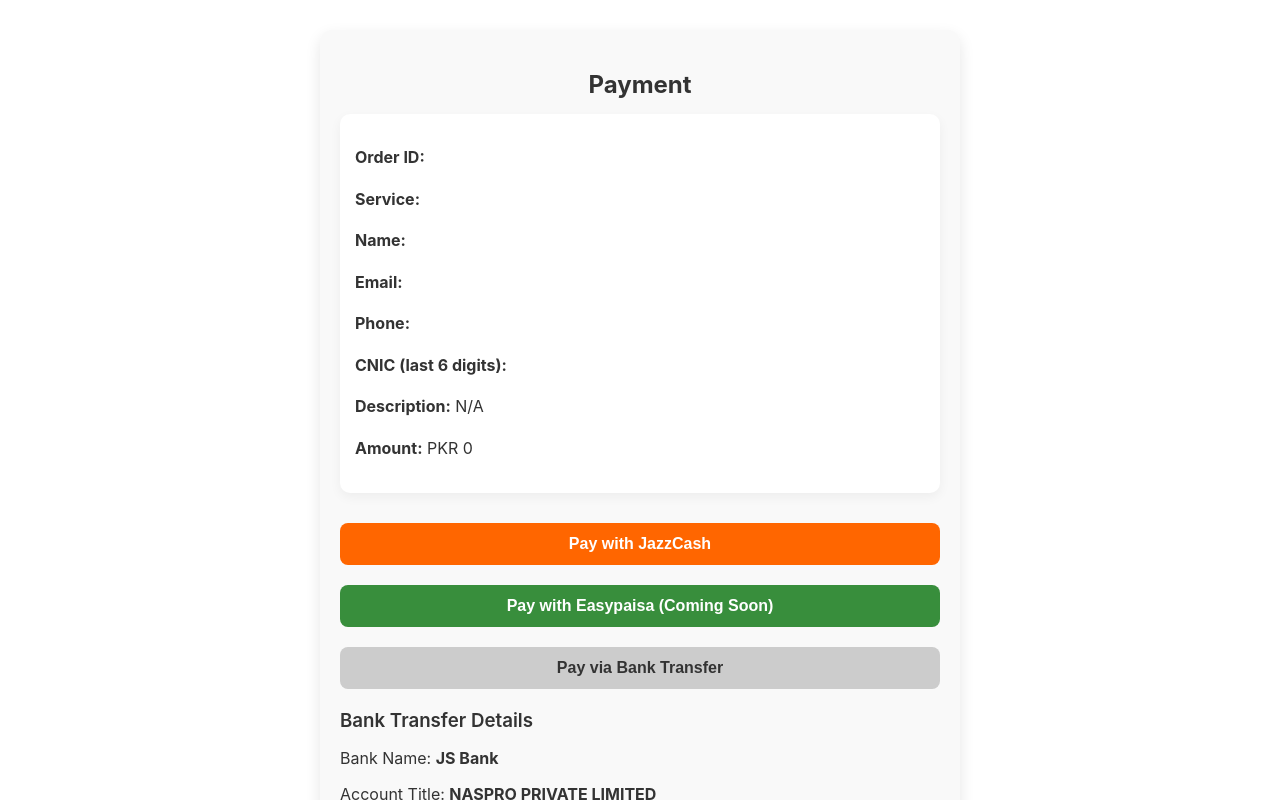
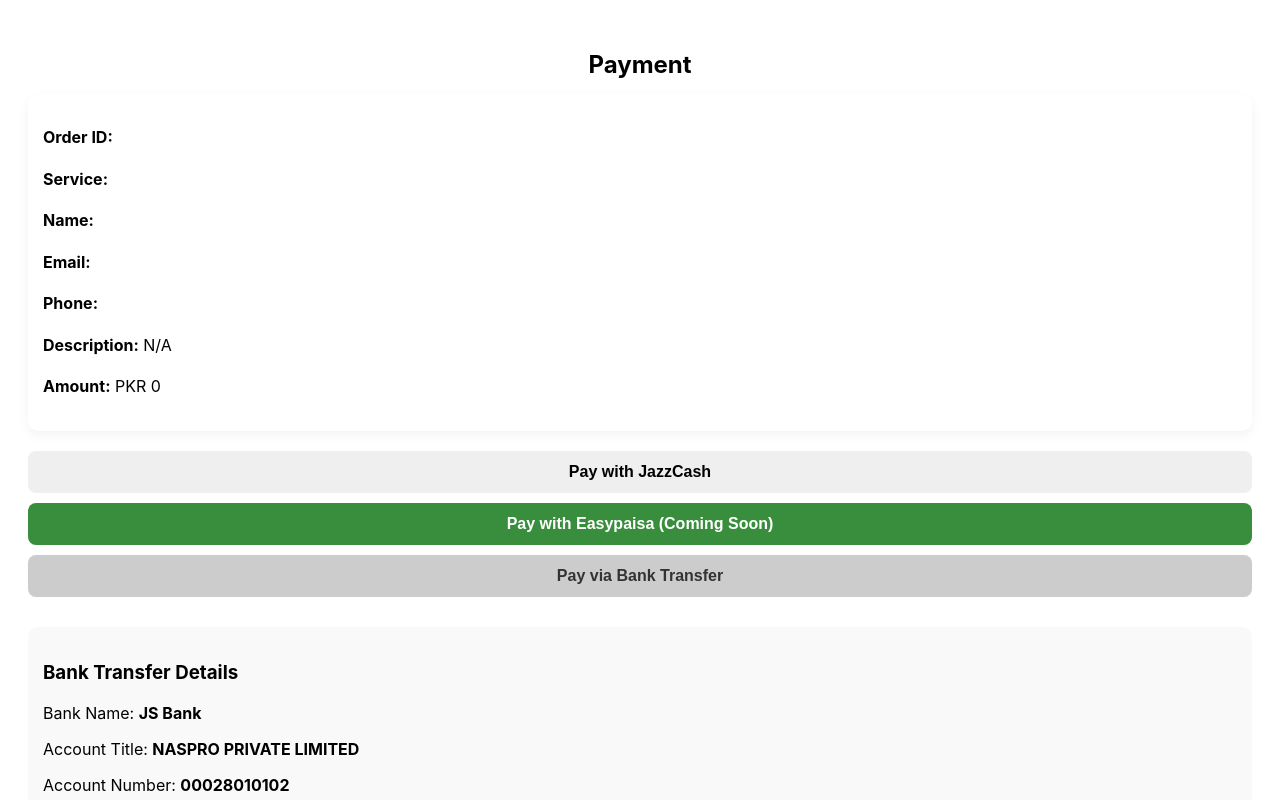
Before and after one commit to naspro-tech/naspro, a Next.js app: page /payment in a window 1280 px wide. Both pictures are taken after a click on the button "Pay via Bank Transfer". Shown: the top 800 px of the page. Built offline with nearby package versions, Linux system fonts and the light colour scheme.

Commit message:
Update payment.js

```diff
--- a/pages/payment.js
+++ b/pages/payment.js
@@ -2,56 +2,12 @@ import { useState, useEffect } from "react";
 import { useRouter } from "next/router";
 
 const SERVICE_LABELS = {
-  webapp: 'Web & App Development',
-  domainhosting: 'Domain & Hosting',
-  branding: 'Branding & Logo Design',
-  ecommerce: 'E-Commerce Solutions',
-  cloudit: 'Cloud & IT Infrastructure',
-  digitalmarketing: 'Digital Marketing',
-};
-
-const containerStyle = {
-  maxWidth: 600,
-  margin: "30px auto",
-  padding: 20,
-  background: "#f9f9f9",
-  borderRadius: 12,
-  boxShadow: "0 6px 15px rgba(0,0,0,0.1)",
-  fontFamily: "'Inter', sans-serif",
-  color: "#333",
-};
-
-const buttonStyle = {
-  backgroundColor: "#ff6600",
-  color: "#fff",
-  padding: "12px",
-  borderRadius: 8,
-  border: "none",
-  fontWeight: 600,
-  fontSize: "1rem",
-  width: "100%",
-  cursor: "pointer",
-  marginTop: 10,
-};
-
-const inputStyle = {
-  width: "100%",
-  padding: 10,
-  marginTop: 6,
-  borderRadius: 6,
-  border: "1px solid #ccc",
-  fontSize: "1rem",
-};
-
-const labelStyle = { display: "block", marginBottom: 12 };
-
-const summaryBoxStyle = {
-  backgroundColor: "#fff",
-  padding: 15,
-  borderRadius: 10,
-  boxShadow: "0 4px 12px rgba(0,0,0,0.05)",
-  marginBottom: 20,
-  lineHeight: 1.6,
+  webapp: "Web & App Development",
+  domainhosting: "Domain & Hosting",
+  branding: "Branding & Logo Design",
+  ecommerce: "E-Commerce Solutions",
+  cloudit: "Cloud & IT Infrastructure",
+  digitalmarketing: "Digital Marketing",
 };
 
 export default function PaymentPage() {
@@ -83,10 +39,6 @@ export default function PaymentPage() {
   }, [service, amount, name, email, phone, cnic, description]);
 
   const handleJazzCashPayment = async () => {
-    if (!order.cnic || order.cnic.length !== 6) {
-      alert("Please provide valid CNIC (last 6 digits) for JazzCash payment.");
-      return;
-    }
     if (!order.phone || order.phone.length !== 11) {
       alert("Please provide valid phone number for JazzCash payment.");
       return;
@@ -94,16 +46,14 @@ export default function PaymentPage() {
 
     setLoading(true);
     try {
-      // Step 1: Get payload from backend
       const response = await fetch("/api/jazzcash_payment", {
         method: "POST",
         headers: { "Content-Type": "application/json" },
         body: JSON.stringify({
           amount: Number(order.amount),
-          description: `Payment for ${SERVICE_LABELS[order.service] || order.service} - ${order.name}`,
+          description: order.description || "Payment",
           orderId,
           mobileNumber: order.phone,
-          cnic: order.cnic,
           name: order.name,
           email: order.email,
           service: order.service,
@@ -113,22 +63,6 @@ export default function PaymentPage() {
       const data = await response.json();
 
       if (data.success && data.apiUrl && data.payload) {
-        // Step 2: Store order in localStorage for /thankyou fallback
-        const orderData = {
-          orderId,
-          service: order.service,
-          amount: order.amount,
-          payment_method: "JazzCash",
-          transaction_id: "",
-          name: order.name,
-          email: order.email,
-          phone: order.phone,
-          cnic: order.cnic,
-          description: order.description,
-        };
-        localStorage.setItem("lastOrder", JSON.stringify(orderData));
-
-        // Step 3: Create hidden form and submit to JazzCash
         const form = document.createElement("form");
         form.method = "POST";
         form.action = data.apiUrl;
@@ -154,8 +88,8 @@ export default function PaymentPage() {
     }
   };
 
+  const handleBankStep1 = () => setBankStep(1);
   const handleComingSoon = () => alert("This payment method is coming soon!");
-  const handleBankStep1 = () => setBankStep(1);
 
   const handleChange = (e) => {
     const { name, value, files } = e.target;
@@ -179,11 +113,9 @@ export default function PaymentPage() {
       name: order.name,
       email: order.email,
       phone: order.phone,
-      cnic: order.cnic,
       description: order.description,
     };
     localStorage.setItem("lastOrder", JSON.stringify(orderData));
-
     alert("Payment proof submitted successfully!");
     router.push("/thankyou");
   };
@@ -191,79 +123,123 @@ export default function PaymentPage() {
   const serviceLabel = SERVICE_LABELS[order.service] || order.service;
 
   return (
-    <div style={containerStyle}>
-      <h2 style={{ fontSize: "1.5rem", fontWeight: "700", marginBottom: 15, textAlign: "center" }}>
-        Payment
-      </h2>
+    <div className="payment-container">
+      <h2>Payment</h2>
 
-      <div style={summaryBoxStyle}>
+      <div className="summary-box">
         <p><strong>Order ID:</strong> {orderId}</p>
-        <p><b>Service:</b> {serviceLabel}</p>
-        <p><b>Name:</b> {order.name}</p>
-        <p><b>Email:</b> {order.email}</p>
-        <p><b>Phone:</b> {order.phone}</p>
-        <p><b>CNIC (last 6 digits):</b> {order.cnic}</p>
-        <p><b>Description:</b> {order.description || "N/A"}</p>
-        <p><b>Amount:</b> PKR {Number(order.amount).toLocaleString()}</p>
+        <p><strong>Service:</strong> {serviceLabel}</p>
+        <p><strong>Name:</strong> {order.name}</p>
+        <p><strong>Email:</strong> {order.email}</p>
+        <p><strong>Phone:</strong> {order.phone}</p>
+        <p><strong>Description:</strong> {order.description || "N/A"}</p>
+        <p><strong>Amount:</strong> PKR {Number(order.amount).toLocaleString()}</p>
       </div>
 
-      <div style={{ display: "flex", flexDirection: "column", gap: 10 }}>
-        <button
-          onClick={handleJazzCashPayment}
-          disabled={loading}
-          style={loading ? { ...buttonStyle, backgroundColor: "#6c757d", cursor: "not-allowed" } : buttonStyle}
-        >
+      <div className="button-group">
+        <button onClick={handleJazzCashPayment} disabled={loading}>
           {loading ? "Processing..." : "Pay with JazzCash"}
         </button>
 
-        <button onClick={handleComingSoon} style={{ ...buttonStyle, backgroundColor: "#388e3c" }}>
+        <button onClick={handleComingSoon} className="secondary">
           Pay with Easypaisa (Coming Soon)
         </button>
 
-        <button
-          onClick={() => setMethod("bank")}
-          style={{ ...buttonStyle, backgroundColor: "#ccc", color: "#333", cursor: "pointer" }}
-        >
+        <button onClick={() => setMethod("bank")} className="tertiary">
           Pay via Bank Transfer
         </button>
       </div>
 
-      {/* Bank Transfer Step 1 */}
       {method === "bank" && bankStep === 0 && (
-        <div style={{ marginTop: 20 }}>
-          <h3 style={{ fontWeight: 600, marginBottom: 10 }}>Bank Transfer Details</h3>
+        <div className="bank-step">
+          <h3>Bank Transfer Details</h3>
           <p>Bank Name: <b>JS Bank</b></p>
           <p>Account Title: <b>NASPRO PRIVATE LIMITED</b></p>
           <p>Account Number: <b>00028010102</b></p>
-          <button onClick={handleBankStep1} style={{ ...buttonStyle, backgroundColor: "#ff6600" }}>
-            I Have Completed the Payment
-          </button>
+          <button onClick={handleBankStep1}>I Have Completed the Payment</button>
         </div>
       )}
 
-      {/* Bank Transfer Step 2 */}
       {method === "bank" && bankStep === 1 && (
-        <form style={{ marginTop: 20 }} onSubmit={handleBankSubmit}>
-          <h3 style={{ fontWeight: 600, marginBottom: 10 }}>Submit Payment Proof</h3>
-          <label style={labelStyle}>
+        <form className="bank-step-form" onSubmit={handleBankSubmit}>
+          <h3>Submit Payment Proof</h3>
+          <label>
             Transaction Number:
-            <input type="text" name="transactionNumber" value={proof.transactionNumber} onChange={handleChange} style={inputStyle} />
+            <input type="text" name="transactionNumber" value={proof.transactionNumber} onChange={handleChange} />
           </label>
-          <label style={labelStyle}>
+          <label>
             Account Title:
-            <input type="text" name="accountTitle" value={proof.accountTitle} onChange={handleChange} style={inputStyle} />
+            <input type="text" name="accountTitle" value={proof.accountTitle} onChange={handleChange} />
           </label>
-          <label style={labelStyle}>
+          <label>
             Account Number:
-            <input type="text" name="accountNumber" value={proof.accountNumber} onChange={handleChange} style={inputStyle} />
+            <input type="text" name="accountNumber" value={proof.accountNumber} onChange={handleChange} />
           </label>
-          <label style={labelStyle}>
+          <label>
             Screenshot:
-            <input type="file" name="screenshot" accept="image/*" onChange={handleChange} style={inputStyle} />
+            <input type="file" name="screenshot" accept="image/*" onChange={handleChange} />
           </label>
-          <button type="submit" style={buttonStyle}>Submit Proof & Complete Payment</button>
+          <button type="submit">Submit Proof & Complete Payment</button>
         </form>
       )}
+
+      <style jsx>{`
+        .payment-container {
+          max-width: 100%;
+          padding: 20px;
+          margin: 10px auto;
+          font-family: 'Inter', sans-serif;
+        }
+        h2 {
+          text-align: center;
+          font-size: 1.5rem;
+          margin-bottom: 15px;
+        }
+        .summary-box {
+          background: #fff;
+          padding: 15px;
+          border-radius: 10px;
+          box-shadow: 0 4px 12px rgba(0,0,0,0.05);
+          margin-bottom: 20px;
+          line-height: 1.6;
+        }
+        .button-group button {
+          width: 100%;
+          padding: 12px;
+          border-radius: 8px;
+          border: none;
+          font-weight: 600;
+          font-size: 1rem;
+          cursor: pointer;
+          margin-bottom: 10px;
+        }
+        .button-group .secondary {
+          background: #388e3c;
+          color: #fff;
+        }
+        .button-group .tertiary {
+          background: #ccc;
+          color: #333;
+        }
+        .bank-step, .bank-step-form {
+          background: #f9f9f9;
+          padding: 15px;
+          border-radius: 10px;
+          margin-top: 20px;
+        }
+        label {
+          display: block;
+          margin-bottom: 12px;
+        }
+        input[type="text"], input[type="file"] {
+          width: 100%;
+          padding: 10px;
+          border-radius: 6px;
+          border: 1px solid #ccc;
+          margin-top: 6px;
+          font-size: 1rem;
+        }
+      `}</style>
     </div>
   );
                     }
```
Lines whose indentation alone changed are shown as unchanged.
